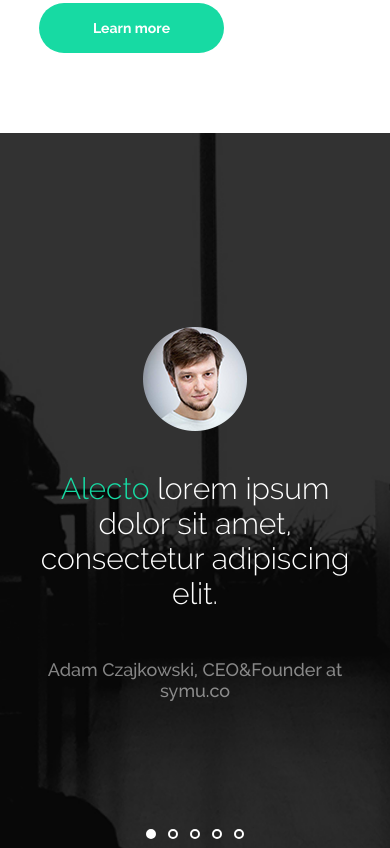
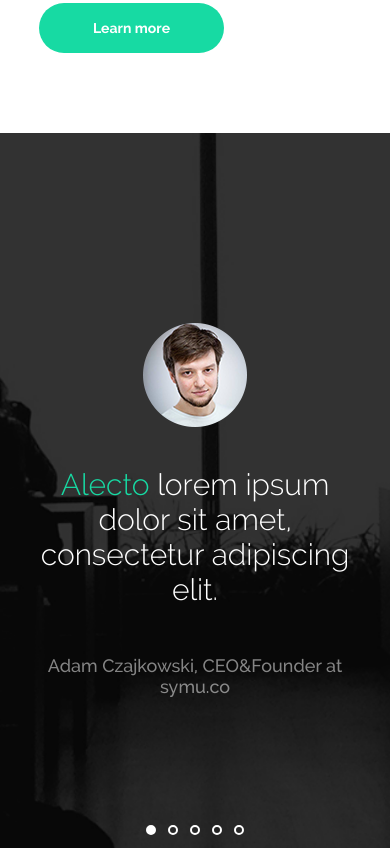
Before and after one commit to freeivanzw/alecto, a website: page app/index.html in a window 390 px wide. Shown: the part 4357-5205 px from the top of the page. Drawn offline with Linux system fonts and the light colour scheme.

Commit message:
fixtd bug

```diff
--- a/app/scss/adaptive.scss
+++ b/app/scss/adaptive.scss
@@ -389,11 +389,6 @@
         }
     }
 
-    .worker {
-        height: 100vh;
-        padding-top: 23vh;
-        padding-bottom: 23vh;
-    }
 
     .section {
 
```
Also changed, not shown: app/css/adaptive.css, app/css/style.css.
